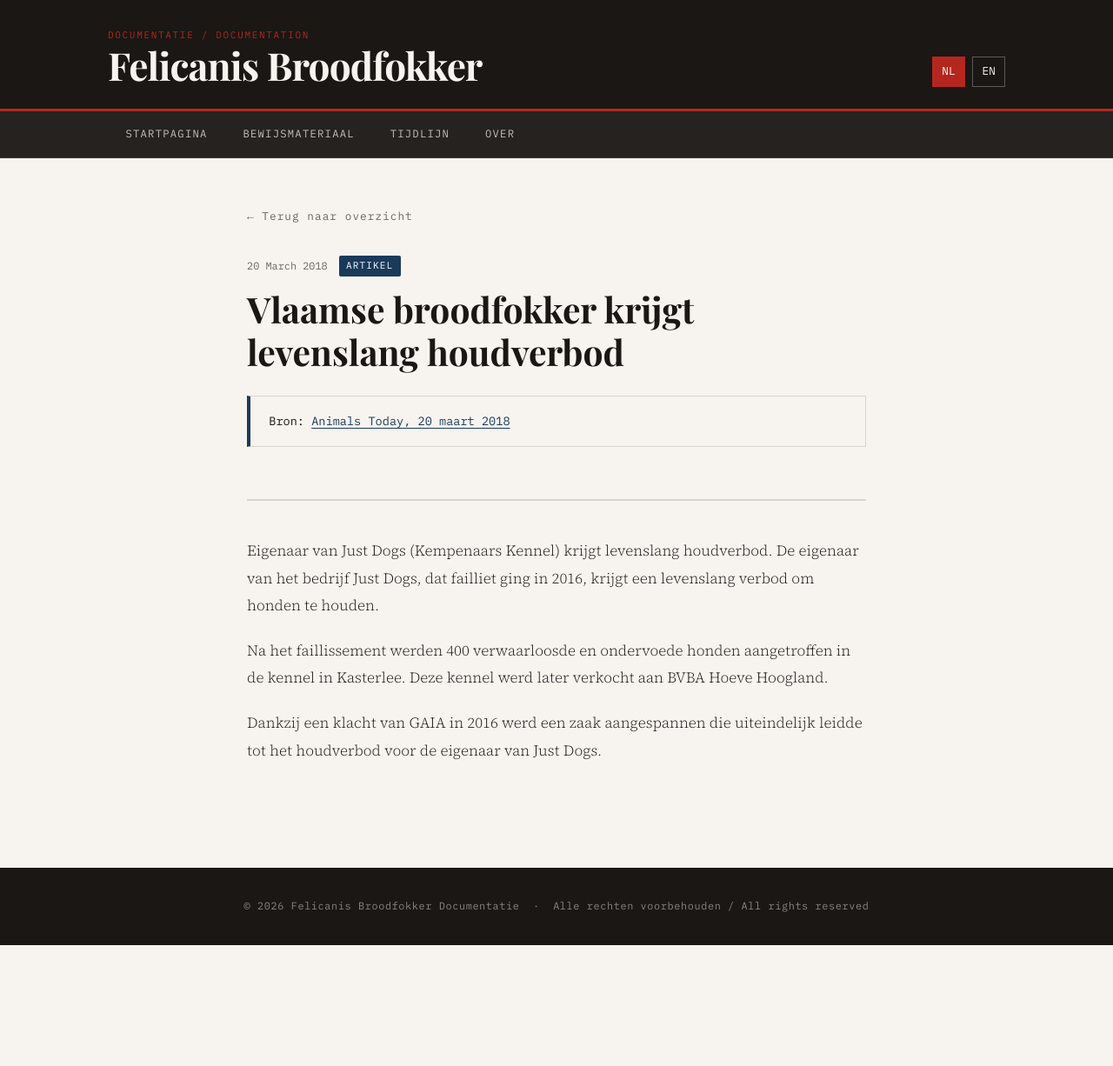
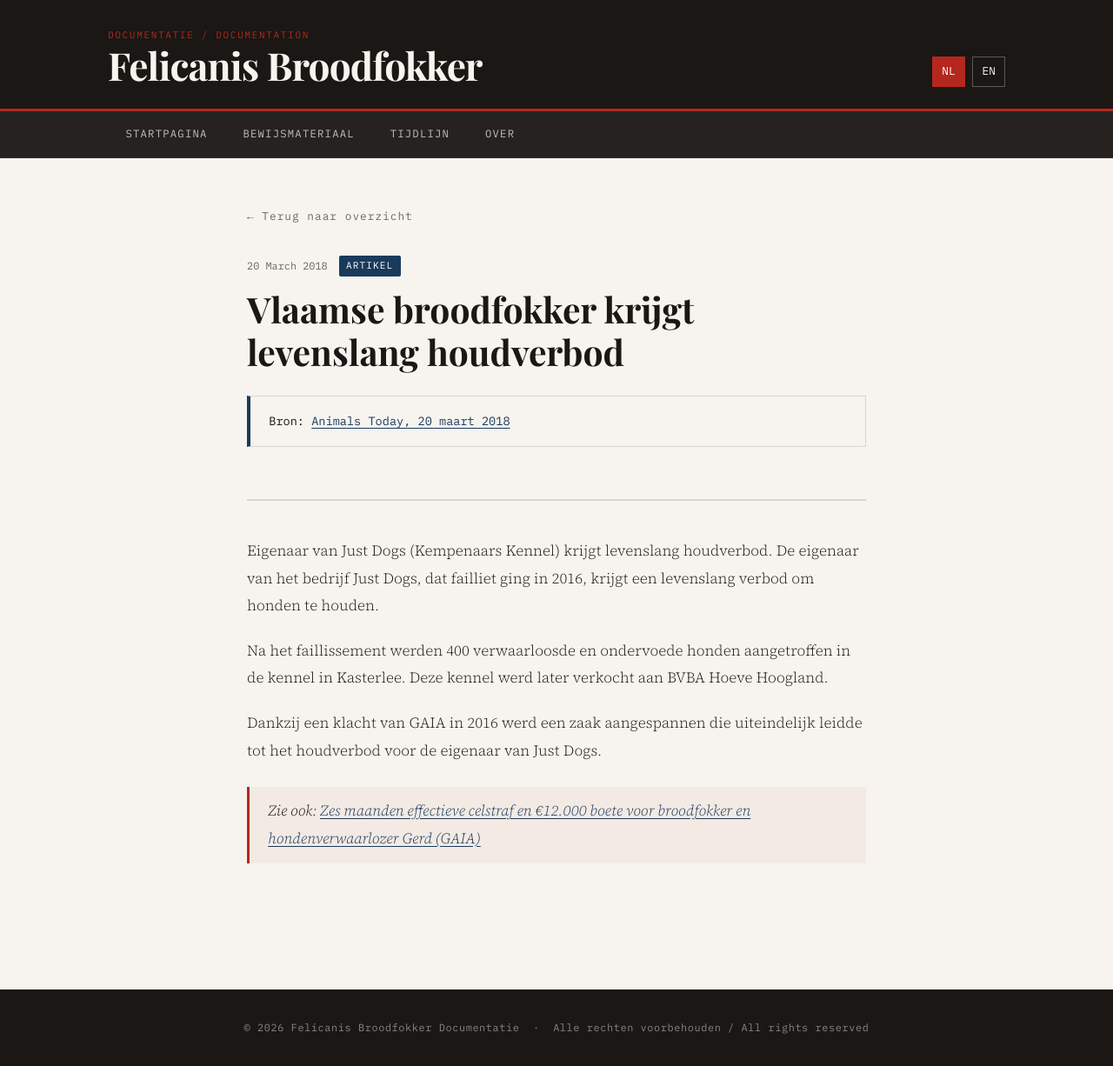
Before and after one commit to quintenluyten2/fokker_site, a Jekyll site: the page built from nl/_posts/2018-03-20-levenslang-houdverbod-just-dogs.md, in a window 1280 px wide. Shown: the whole page at 87% size. Built offline with Jekyll 4.4.1, drawn with Linux system fonts in a browser that asks for light colours; some web fonts are replaced; before the commit the page ends 1087 px from its top, so only the background shows below that.

Commit message:
Add GAIA source to 2018 houdverbod article
Co-Authored-By: Claude Sonnet 4.6 <noreply@anthropic.com>

```diff
--- a/nl/_posts/2018-03-20-levenslang-houdverbod-just-dogs.md
+++ b/nl/_posts/2018-03-20-levenslang-houdverbod-just-dogs.md
@@ -11,3 +11,5 @@ Eigenaar van Just Dogs (Kempenaars Kennel) krijgt levenslang houdverbod. De eige
 Na het faillissement werden 400 verwaarloosde en ondervoede honden aangetroffen in de kennel in Kasterlee. Deze kennel werd later verkocht aan BVBA Hoeve Hoogland.
 
 Dankzij een klacht van GAIA in 2016 werd een zaak aangespannen die uiteindelijk leidde tot het houdverbod voor de eigenaar van Just Dogs.
+
+> Zie ook: [Zes maanden effectieve celstraf en €12.000 boete voor broodfokker en hondenverwaarlozer Gerd (GAIA)](https://www.gaia.be/nl/nieuws/zes-maanden-effectieve-celstraf-en-12000-euro-boete-broodfokker-en-hondenverwaarlozer-gerd)
```
